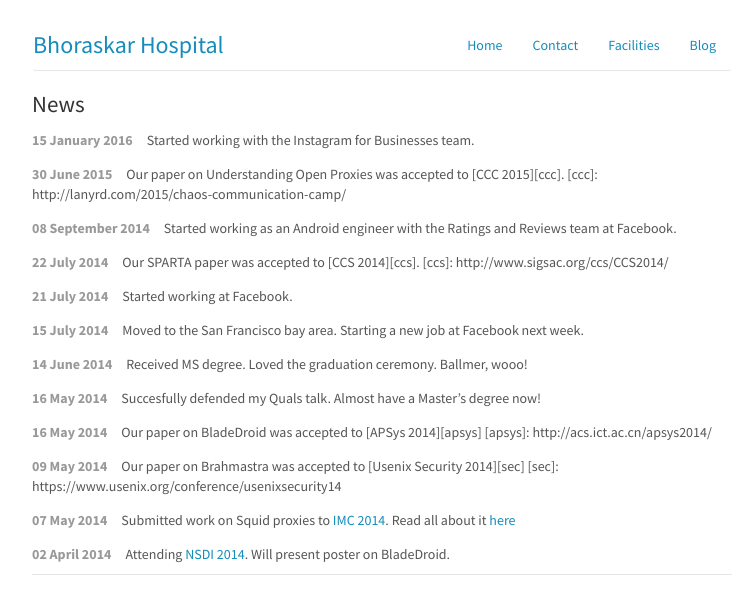
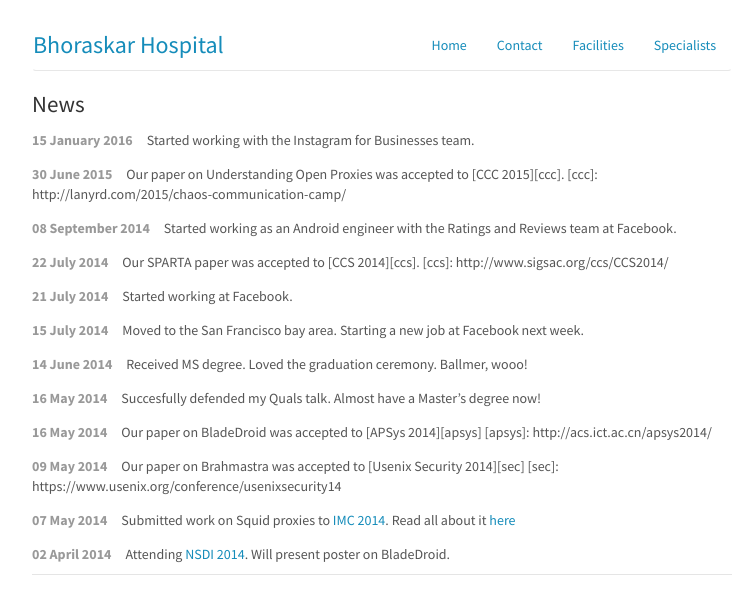
Before and after one commit to bhoraskar/bhoraskar.github.io, a Jekyll site: the page built from news.html, in a window 1280 px wide. Shown: the top 614 px of the page, without its empty margins (258-1005 px from the left). Built offline with Jekyll 4.4.1, drawn with Linux system fonts in a browser that asks for light colours; Markdown is read by kramdown in place of the engine named in the settings.

Commit message:
Skeleton of specialists page

```diff
--- a/_config.yml
+++ b/_config.yml
@@ -11,9 +11,6 @@
 # The path structure for blog posts.
 permalink: /blog/:year/:month/:day/:title.html
 
-# Number of news stories on the front page.
-front_page_news: 4
-
 # Base pathname for links.
 base: ''
 
@@ -25,9 +22,8 @@
       link: /contact
     - title: Facilities
       link: /facilities
-    - title: Blog
-      link: http://blogbloggityblog.wordpress.com/
-
+    - title: Specialists
+      link: /specialists
 # Addons
 gems:
   - jekyll-redirect-from
```
Also changed, not shown: specialists/index.md (added, +8 -0 lines).
